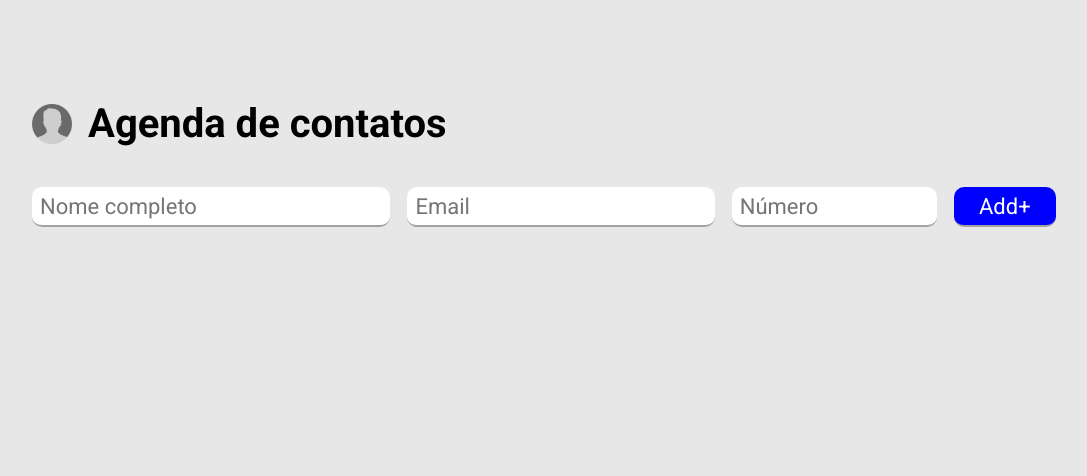
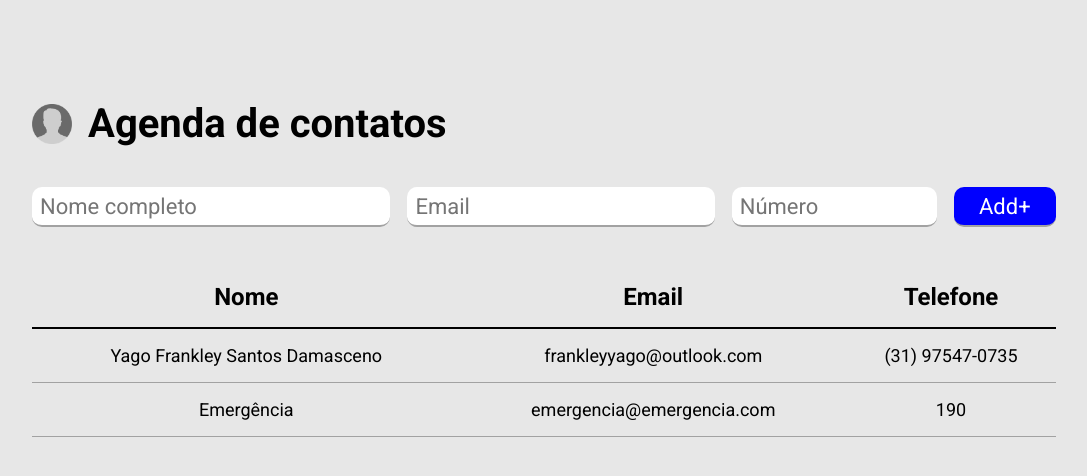
Before and after one commit to frankleyyago/ContactAgenda, a React (Create React App) app: page / in a window 1280 px wide. Shown: the top 476 px of the page, without its empty margins (96-1183 px from the left). Built offline with nearby package versions, Linux system fonts and the light colour scheme.

Commit message:
feat: building contact component

```diff
--- a/src/App.tsx
+++ b/src/App.tsx
@@ -1,6 +1,7 @@
 import Header from './components/Header'
 import Input from './components/Form'
 import GlobalStyle from './styles'
+import Contact from './components/Contact'
 
 function App() {
   return (
@@ -9,6 +10,7 @@ function App() {
       <div className="container">
         <Header />
         <Input />
+        <Contact />
       </div>
     </>
   )
--- /dev/null
+++ b/src/components/Contact/index.tsx
@@ -0,0 +1,29 @@
+import { TableBodyStyles, TableHeadStyles, TableStyles } from './styles'
+
+const Contact = () => (
+  <>
+    <TableStyles cellSpacing="0">
+      <TableHeadStyles>
+        <tr>
+          <th>Nome</th>
+          <th>Email</th>
+          <th>Telefone</th>
+        </tr>
+      </TableHeadStyles>
+      <TableBodyStyles>
+        <tr>
+          <td>Yago Frankley Santos Damasceno</td>
+          <td>frankleyyago@outlook.com</td>
+          <td>(31) 97547-0735</td>
+        </tr>
+        <tr>
+          <td>Emergência</td>
+          <td>emergencia@emergencia.com</td>
+          <td>190</td>
+        </tr>
+      </TableBodyStyles>
+    </TableStyles>
+  </>
+)
+
+export default Contact
--- /dev/null
+++ b/src/components/Contact/styles.ts
@@ -0,0 +1,32 @@
+import styled from 'styled-components'
+import { colors } from '../../styles'
+
+export const TableStyles = styled.table`
+  margin-top: 40px;
+  width: 100%;
+  color: ${colors.black};
+  text-align: center;
+`
+
+export const TableHeadStyles = styled.thead`
+  font-size: 22px;
+  width: 100%;
+
+  th {
+    border-bottom: 2px solid ${colors.black};
+    font-size: 24px;
+    padding: 16px;
+    font-weight: bold;s
+  }
+`
+
+export const TableBodyStyles = styled.tbody`
+  justify-content: center;
+
+  td {
+    padding: 16px 0;
+    text-align: center;
+    font-size: 18px;
+    border-bottom: 1px solid ${colors.darkGray};
+  }
+`
--- a/src/styles/index.ts
+++ b/src/styles/index.ts
@@ -15,7 +15,10 @@ const GlobalStyle = createGlobalStyle`
     padding: 0;
     box-sizing: border-box;
     font-family: Roboto, sans-serif;
-    background-color: ${colors.gray};
+
+    body {
+      background-color: ${colors.gray};
+    }
 
     .container {
       max-width: 1024px;
```
